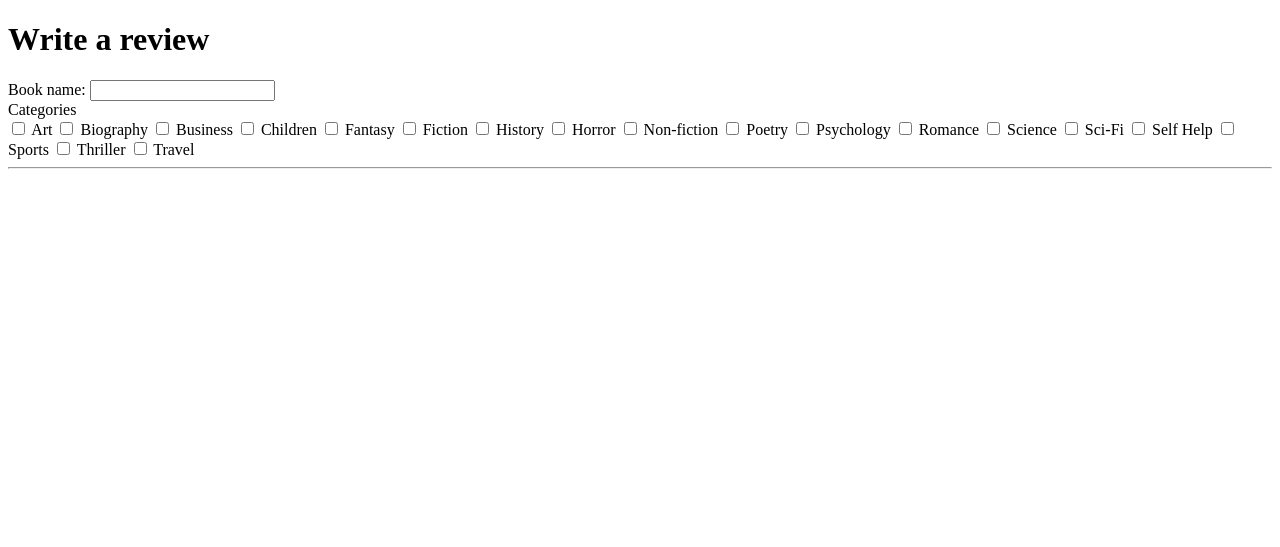
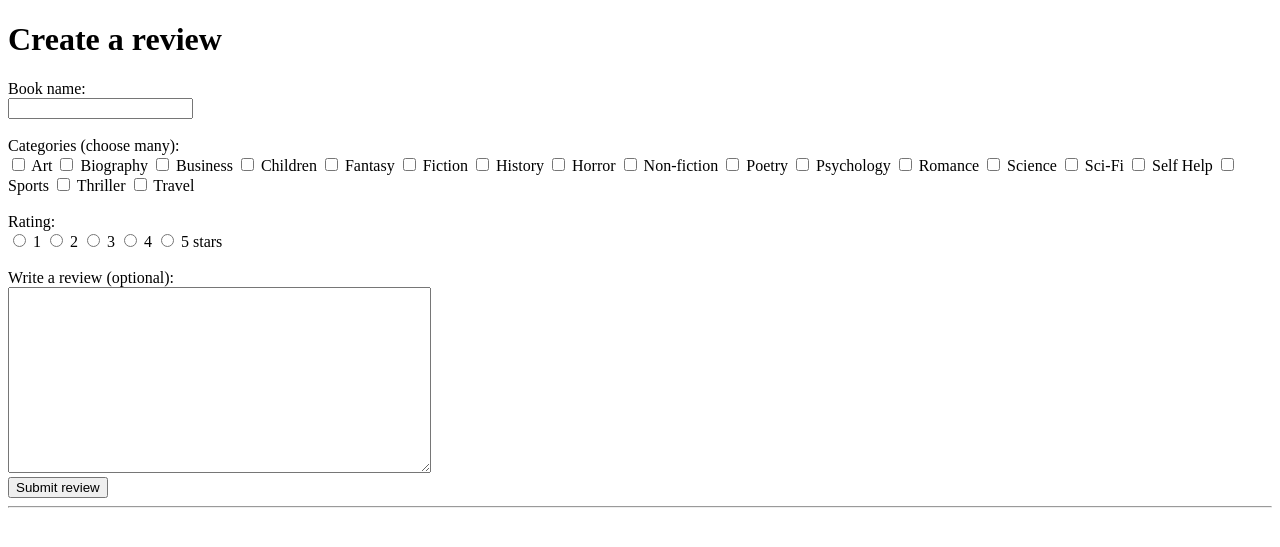
Before and after one commit to hanrastic/BookReviews-tietokantasovellus, a Flask app: page /createreview in a window 1280 px wide. Shown: the part 150-697 px from the top of the page. Run offline with Flask 2, Linux system fonts and the light colour scheme; parts of the project's set-up code (start-up, migrations or seed data) failed here and were passed over.

Commit message:
Book addition to db implemented

```diff
--- a/routes.py
+++ b/routes.py
@@ -44,4 +44,18 @@ def logout():
 def create_review():
     if request.method == 'GET':
         return render_template('createreview.html')
-    books.create_a_review()
+    if request.method == 'POST':
+        book_name = request.form['book_name']
+        categories = request.form.getlist("category")
+        stars = request.form['stars']
+        review_text = request.form['review-text']
+        print(book_name, categories, stars, review_text)
+
+        if not books.get_a_book_id(book_name): #If book is NOT in db
+            books.add_a_book(book_name)
+
+        book_id = books.get_a_book_id(book_name)
+
+        books.create_a_review(book_id, categories, stars, review_text)
+
+        return redirect("/")
--- a/schema.sql
+++ b/schema.sql
@@ -10,7 +10,7 @@ CREATE TABLE IF NOT EXISTS users (
 CREATE TABLE IF NOT EXISTS books (
     id SERIAL PRIMARY KEY,
     name TEXT UNIQUE NOT NULL,
-    year INTEGER NOT NULL,
+    year INTEGER --Year field is optional
 );
 
 CREATE TABLE IF NOT EXISTS categories (
@@ -38,7 +38,7 @@ CREATE TABLE IF NOT EXISTS reviews (
     rating_id INTEGER REFERENCES ratings,
     created_at TIMESTAMP NOT NULL,
     likes INTEGER,
-    comment TEXT NOT NULL
+    rev_comment TEXT NOT NULL
 );
 
 
--- a/templates/createreview.html
+++ b/templates/createreview.html
@@ -2,14 +2,16 @@
 
 {% block content %}
 
-<h1>Write a review</h1>
+<h1>Create a review</h1>
 
 <section>
     <form action="/createreview" method="POST">
         <label for="book_name">Book name:</label>
+        <br>
         <input type="text" name="book_name" id="book_name">
         <br>
-        <label for="category">Categories</label>
+        <br>
+        <label for="category">Categories (choose many):</label>
         <section class="category">
 
             <input type='checkbox' name='category' id='Art' value=Art>
@@ -65,9 +67,27 @@
 
             <input type='checkbox' name='category' id='Travel' value=Travel>
             <label for="Travel">Travel</label>
-
         </section>
-
+        <br>
+        <label for="stars">Rating:</label>
+            <section class="rating">
+            <input type='radio' name='stars' id='one' value=1>
+            <label for="one">1</label>
+            <input type='radio' name='stars' id='two' value=2>
+            <label for="two">2</label>
+            <input type='radio' name='stars' id='three' value=3>
+            <label for="three">3</label>
+            <input type='radio' name='stars' id='four' value=4>
+            <label for="four">4</label>
+            <input type='radio' name='stars' id='five' value=5>
+            <label for="five">5</label> stars
+        </section>
+        <br>
+        <label for='review-text'>Write a review (optional):</label>
+        <br>
+        <textarea name='review-text' id='review-text' cols='50' rows='12'></textarea>
+        <br>
+        <input type="submit" value="Submit review" class="Button">
     </form>
 </section>
 
```
Also changed, not shown: books.py (+30 -2 lines), users.py (+11 -0 lines).
